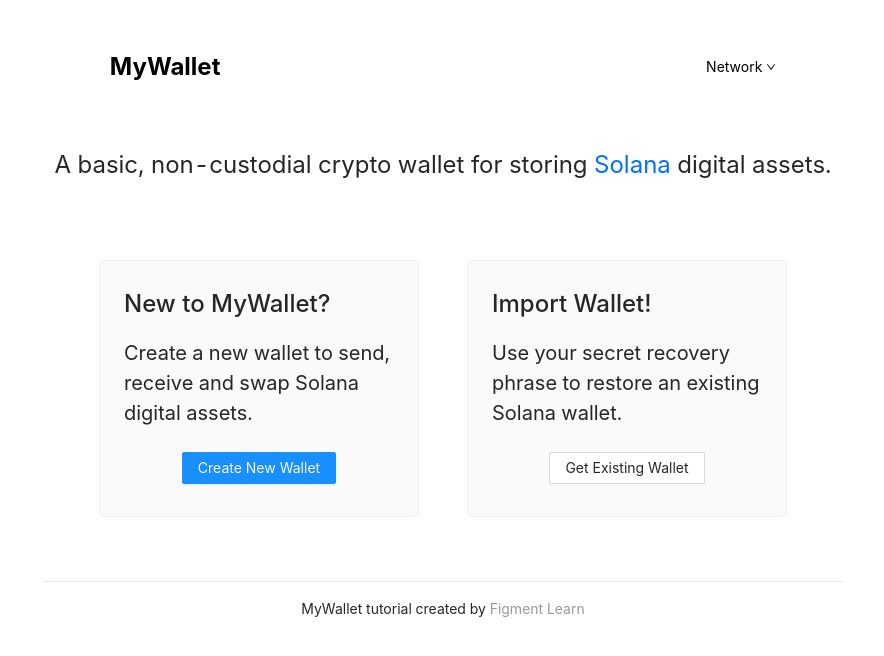
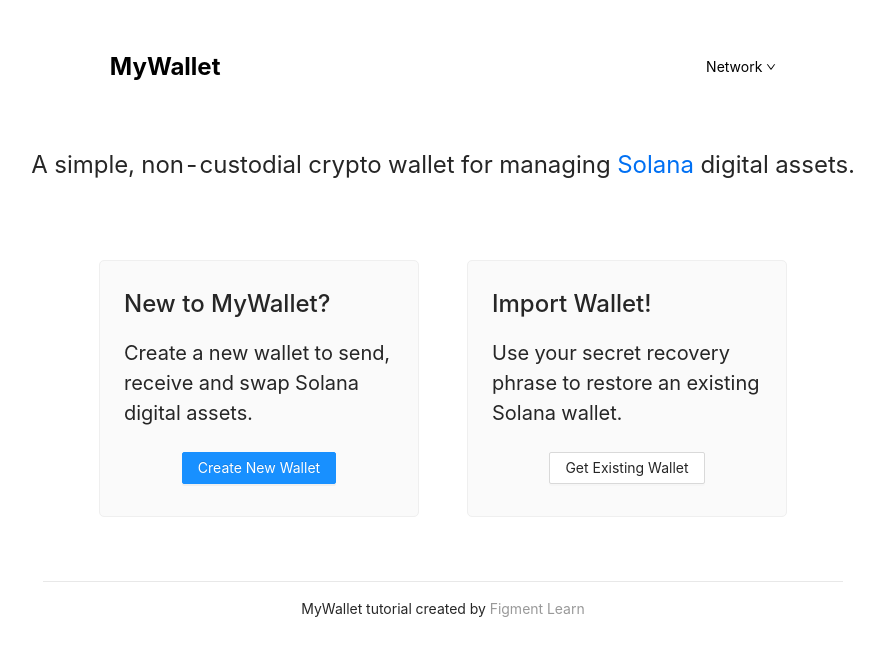
Before and after one commit to johnny0625/solana-wallet, a Next.js app: page / in a window 1280 px wide. Shown: the top 656 px of the page, without its empty margins (197-1081 px from the left). Built offline with nearby package versions, Linux system fonts and the light colour scheme.

Commit message:
Change heading on home page

```diff
--- a/pages/index.tsx
+++ b/pages/index.tsx
@@ -43,7 +43,7 @@
         </header>
 
         <h1 className={styles.title}>
-          A basic, non-custodial crypto wallet for storing{" "}
+          A simple, non-custodial crypto wallet for managing{" "}
           <a href="https://solana.com/">Solana</a> digital assets.
         </h1>
 
```
